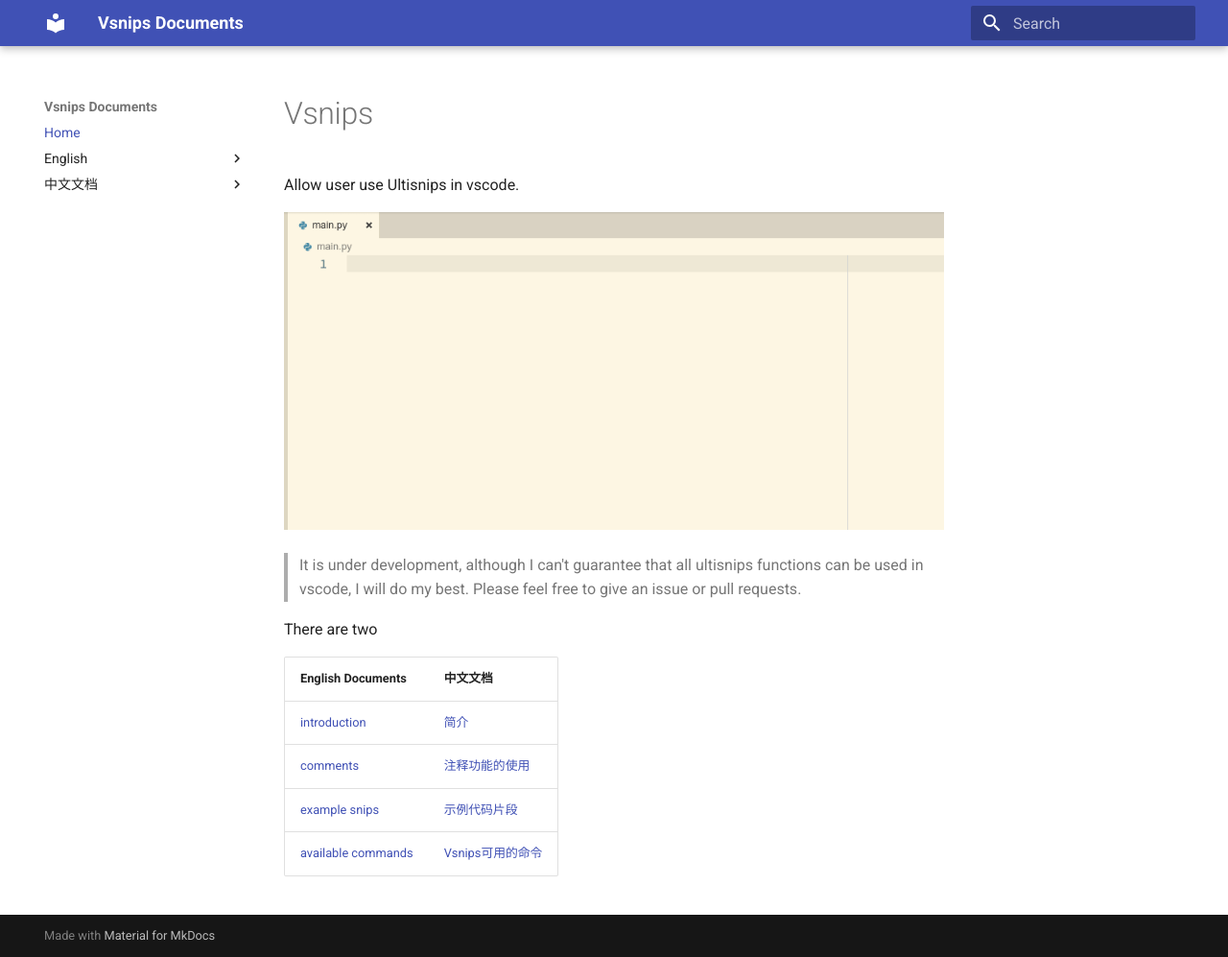
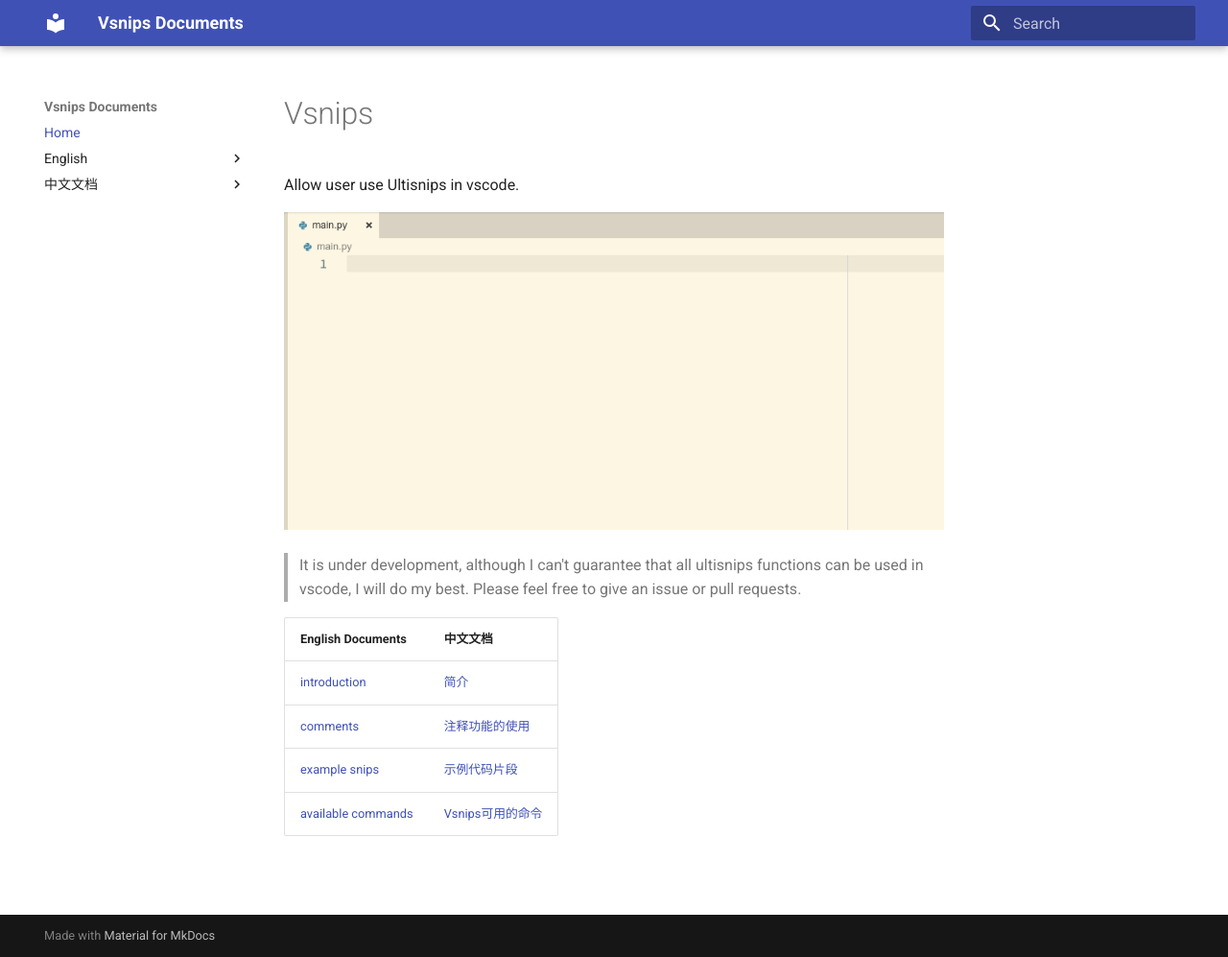
Before and after one commit to corvofeng/VsnipsDoc, an MkDocs documentation site: the page built from docs/index.md, in a window 1280 px wide and 997 px high. Shown: the whole window at 96% size. Built offline with MkDocs 1.6.1 and Material for MkDocs 9.7.7, drawn with Linux system fonts in a browser that asks for light colours.

Commit message:
Update the docs.
Signed-off-by: corvofeng <corvofeng@gmail.com>

```diff
--- a/docs/index.md
+++ b/docs/index.md
@@ -8,8 +8,6 @@
 > all ultisnips functions can be used in vscode, I will do my best.
 > Please feel free to give an issue or pull requests.
 
-There are two
-
 | English Documents | 中文文档 |
 | ---- | ---- |
 | [introduction](en/intro.md) | [简介](zh/intro.md) |
```
Also changed, not shown: README.md (added, +1 -0 lines).
